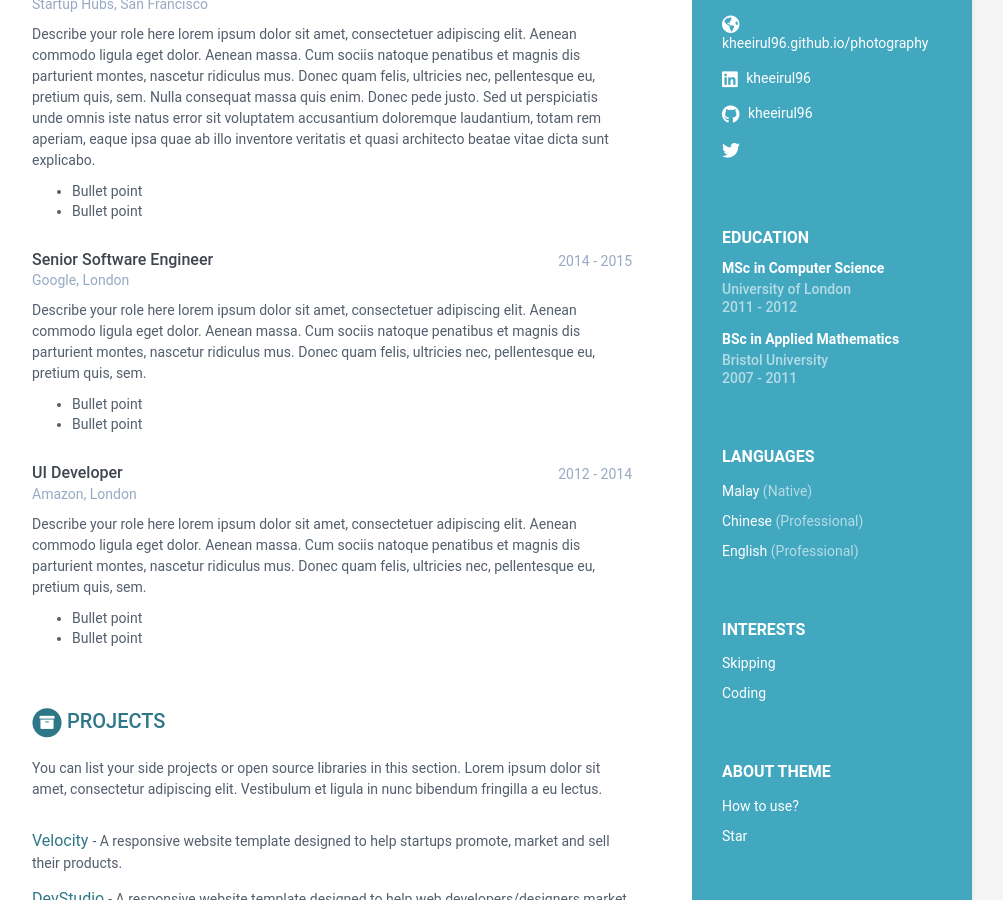
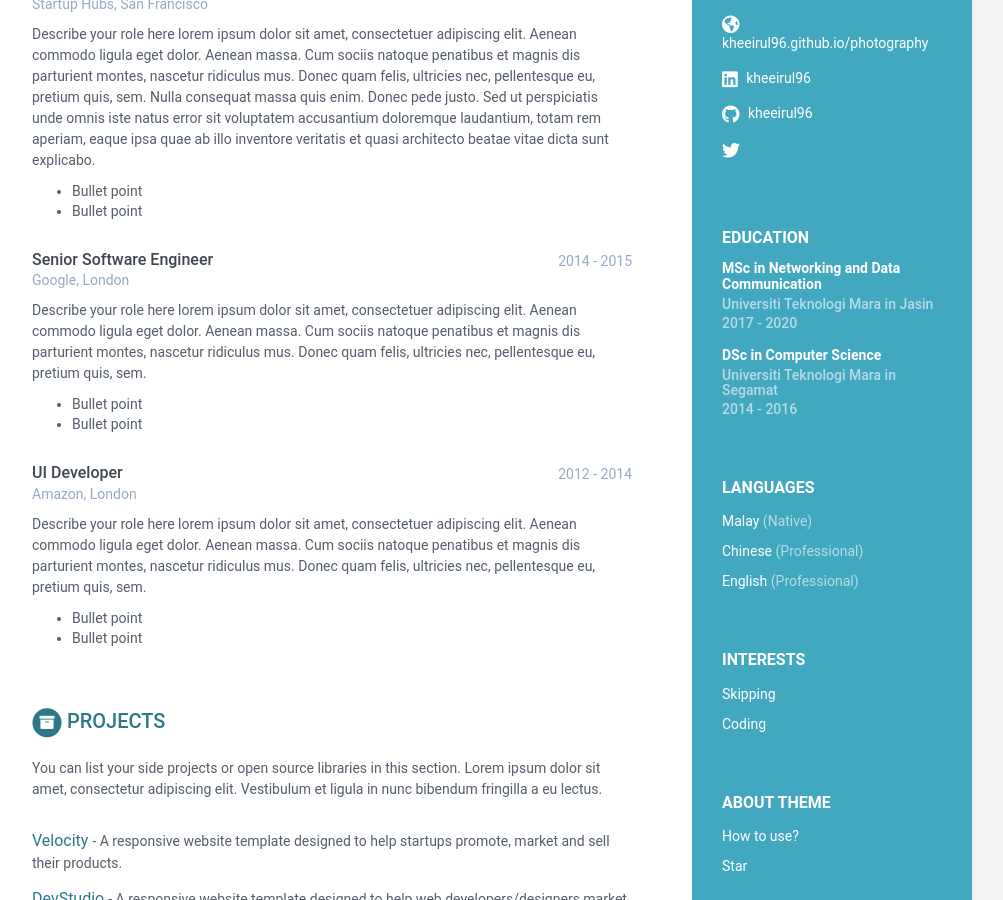
Before and after one commit to kheeirul96/resume-kheeirul, a Jekyll site: the page built from index.html, in a window 1280 px wide and 900 px high, scrolled down 391 px. Shown: the whole window, without its empty margins (168-1171 px from the left). Built offline with Jekyll 4.4.1, drawn with Linux system fonts in a browser that asks for light colours.

Commit message:
Update my info

```diff
--- a/_data/data.yml
+++ b/_data/data.yml
@@ -56,9 +56,9 @@ career-profile:
       Second paragraph if required.
 
 education:
-    - degree: MSc in Computer Science
-      university: University of London
-      time: 2011 - 2012
+    - degree: MSc in Networking and Data Communication
+      university: Universiti Teknologi Mara in Jasin
+      time: 2017 - 2020
       details: |
         Describe your study here lorem ipsum dolor sit amet, consectetuer
         adipiscing elit. Aenean commodo ligula eget dolor. Aenean massa. Cum
@@ -69,9 +69,9 @@ education:
           - Bullet point
           - Bullet point
 
-    - degree: BSc in Applied Mathematics
-      university: Bristol University
-      time: 2007 - 2011
+    - degree: DSc in Computer Science
+      university: Universiti Teknologi Mara in Segamat
+      time: 2014 - 2016
       details: |
         Describe your study here lorem ipsum dolor sit amet, consectetuer
         adipiscing elit. Aenean commodo ligula eget dolor. Aenean massa. Cum
```
